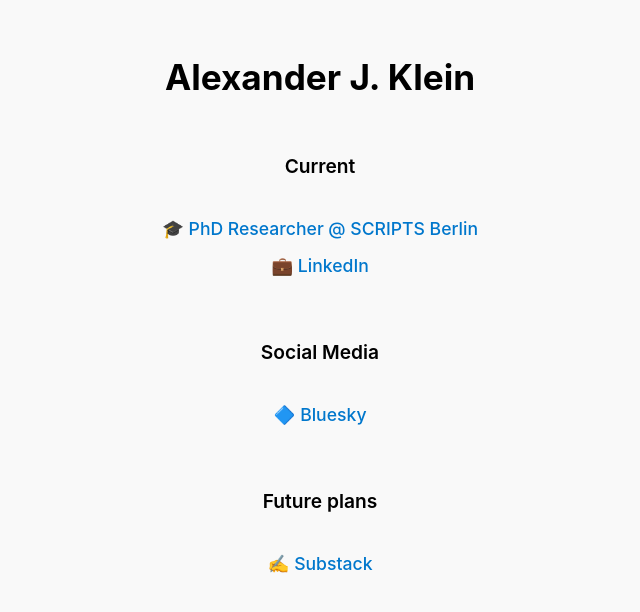
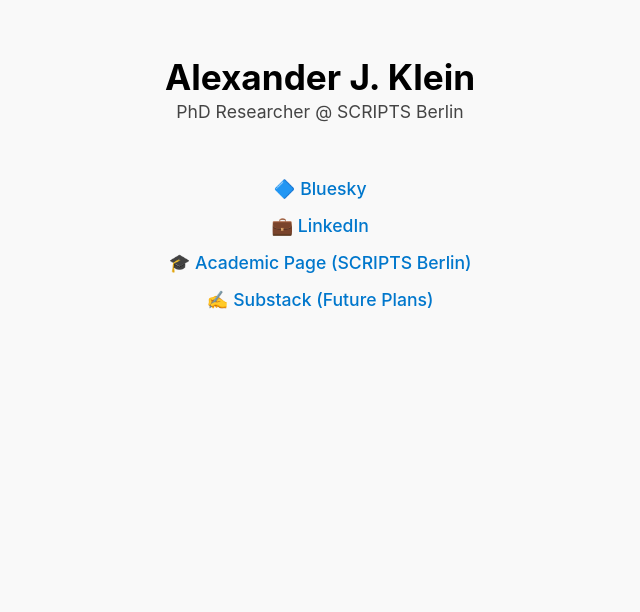
Before and after one commit to Alexanderjklein/landing, a plain HTML site: page index.html in a window 1280 px wide. Shown: the whole page, without its empty margins (320-960 px from the left). Drawn offline with Linux system fonts and the light colour scheme.

Commit message:
Update index.html

```diff
--- a/index.html
+++ b/index.html
@@ -6,7 +6,7 @@
   <meta name="viewport" content="width=device-width, initial-scale=1">
   <style>
     body {
-      font-family: -apple-system, BlinkMacSystemFont, "Segoe UI", Roboto, "Helvetica Neue", Arial, sans-serif;
+      font-family: -apple-system, system-ui, sans-serif;
       background: #f9f9f9;
       color: #000;
       margin: 0;
@@ -16,64 +16,66 @@
       align-items: center;
       transition: background 0.3s, color 0.3s;
     }
+
     h1 {
       font-size: 2.2rem;
+      margin-bottom: 0.2rem;
+    }
+
+    p.subtitle {
+      font-size: 1.1rem;
+      font-weight: normal;
+      margin-top: 0;
       margin-bottom: 1.5rem;
+      color: #444;
     }
-    h2 {
-      font-size: 1.2rem;
-      margin-top: 2rem;
-      margin-bottom: 0.5rem;
-      font-weight: 600;
-    }
+
     ul {
       list-style: none;
       padding: 0;
       max-width: 400px;
       width: 100%;
     }
+
     li {
       margin: 1rem 0;
       text-align: center;
     }
+
     a {
       text-decoration: none;
       color: #0077cc;
       font-weight: 500;
       font-size: 1.1rem;
     }
+
     a:hover {
       text-decoration: underline;
     }
 
     @media (prefers-color-scheme: dark) {
       body {
-        background: #121212;
-        color: #f0f0f0;
+        background: #111;
+        color: #f5f5f5;
+      }
+      p.subtitle {
+        color: #ccc;
       }
       a {
-        color: #66b0ff;
+        color: #66bfff;
       }
     }
   </style>
 </head>
 <body>
   <h1>Alexander J. Klein</h1>
+  <p class="subtitle">PhD Researcher @ SCRIPTS Berlin</p>
 
-  <h2>Current</h2>
-  <ul>
-    <li><a href="https://www.scripts-berlin.eu/birt/bgts/bgts_people/phd-students/Klein/index.html" target="_blank">🎓 PhD Researcher @ SCRIPTS Berlin</a></li>
-    <li><a href="https://linkedin.com/in/alexander-j-klein" target="_blank">💼 LinkedIn</a></li>
-  </ul>
-
-  <h2>Social Media</h2>
   <ul>
     <li><a href="https://bsky.app/profile/alexanderjklein.eu" target="_blank">🔷 Bluesky</a></li>
-  </ul>
-
-  <h2>Future plans</h2>
-  <ul>
-    <li><a href="https://substack.com/@alexanderjklein?utm_source=user-menu" target="_blank">✍️ Substack</a></li>
+    <li><a href="https://linkedin.com/in/alexander-j-klein" target="_blank">💼 LinkedIn</a></li>
+    <li><a href="https://www.scripts-berlin.eu/birt/bgts/bgts_people/phd-students/Klein/index.html" target="_blank">🎓 Academic Page (SCRIPTS Berlin)</a></li>
+    <li><a href="https://substack.com/@alexanderjklein?utm_source=user-menu" target="_blank">✍️ Substack (Future Plans)</a></li>
   </ul>
 </body>
 </html>
```
